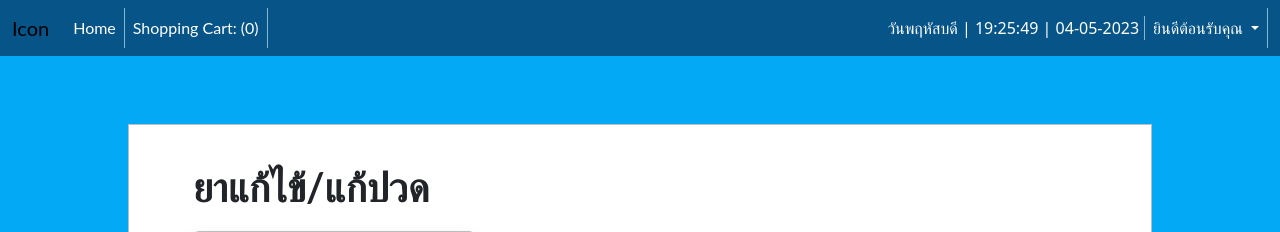
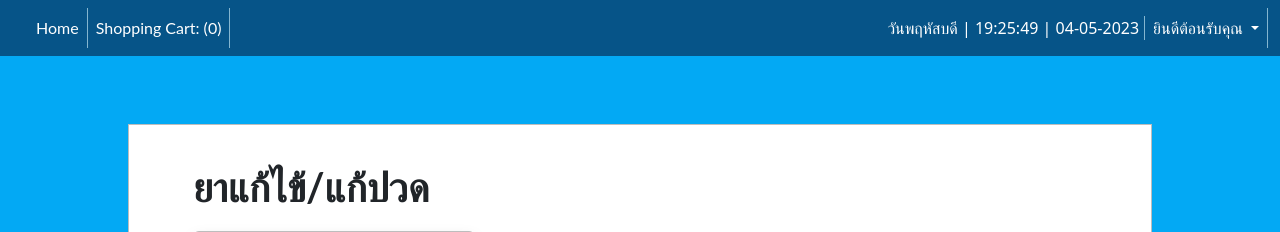
Before and after one commit to Sinceria89/Vending-Machine, a Flask app: page /category/1 in a window 1280 px wide. Shown: the top 232 px of the page. Run offline with Flask 2, Linux system fonts and the light colour scheme; data comes from the database, SQL or seed files in the repository; some libraries are stand-ins or nearby versions.

Commit message:
update logo for navbar
a

```diff
--- a/templates/navbar.html
+++ b/templates/navbar.html
@@ -1,6 +1,6 @@
 <nav class="navbar fixed-top navbar-expand-lg ">
     <div class="container-fluid">
-        <a class="navbar-brand" href="#">Icon</a>
+        <a class="navbar-brand" href="static/logoone.png"></a>
         <button class="navbar-toggler" type="button" data-bs-toggle="collapse" data-bs-target="#navbarTogglerDemo02"
             aria-controls="navbarTogglerDemo02" aria-expanded="false" aria-label="Toggle navigation">
             <span class="navbar-toggler-icon"></span>
```
Also changed, not shown: static/logoone.png (added).
